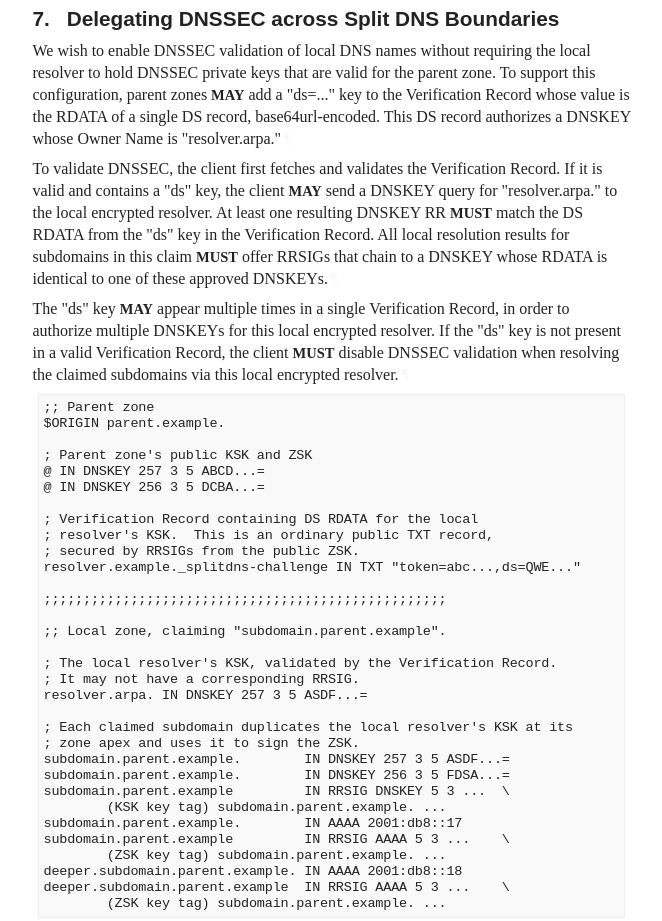
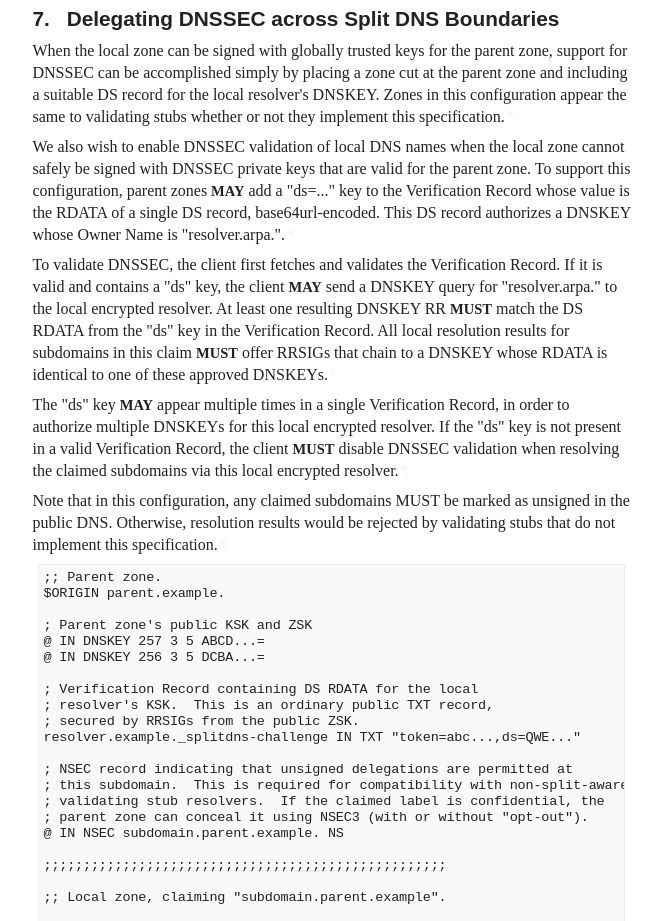
Before and after one commit to ietf-wg-add/draft-ietf-add-split-horizon-authority, a plain HTML site: page bemasc-dnssec-tweaks/draft-ietf-add-split-horizon-authority.html in a window 1280 px wide. Shown: the part 5860-6781 px from the top of the page, without its empty margins (92-754 px from the left). Drawn offline with Linux system fonts and the light colour scheme; a web font is replaced by a local one.

Commit message:
Script updating gh-pages from 7ef9724. [ci skip]

```diff
--- a/bemasc-dnssec-tweaks/draft-ietf-add-split-horizon-authority.html
+++ b/bemasc-dnssec-tweaks/draft-ietf-add-split-horizon-authority.html
@@ -1618,28 +1618,36 @@ svg :is([fill="white"], [fill^="#fff"]) {
       <h2 id="name-delegating-dnssec-across-sp">
 <a href="#section-7" class="section-number selfRef">7. </a><a href="#name-delegating-dnssec-across-sp" class="section-name selfRef">Delegating DNSSEC across Split DNS Boundaries</a>
       </h2>
-<p id="section-7-1">We wish to enable DNSSEC validation of local DNS names without requiring
-      the local resolver to hold DNSSEC private keys that are valid for the parent
+<p id="section-7-1">When the local zone can be signed with globally trusted keys for the parent
+      zone, support for DNSSEC can be accomplished simply by placing a zone cut at
+      the parent zone and including a suitable DS record for the local resolver's
+      DNSKEY.  Zones in this configuration appear the same to validating stubs whether
+      or not they implement this specification.<a href="#section-7-1" class="pilcrow">¶</a></p>
+<p id="section-7-2">We also wish to enable DNSSEC validation of local DNS names when the local
+      zone cannot safely be signed with DNSSEC private keys that are valid for the parent
       zone.  To support this configuration, parent zones <span class="bcp14">MAY</span> add a
       "ds=..." key to the Verification Record whose value is the RDATA of a single
       DS record, base64url-encoded. This DS record authorizes a DNSKEY whose Owner
-      Name is "resolver.arpa."<a href="#section-7-1" class="pilcrow">¶</a></p>
-<p id="section-7-2">To validate DNSSEC, the client first fetches and validates the Verification
+      Name is "resolver.arpa.".<a href="#section-7-2" class="pilcrow">¶</a></p>
+<p id="section-7-3">To validate DNSSEC, the client first fetches and validates the Verification
       Record.  If it is valid and contains a "ds" key, the client <span class="bcp14">MAY</span>
       send a DNSKEY query for "resolver.arpa." to the local encrypted resolver.
       At least one resulting DNSKEY RR <span class="bcp14">MUST</span> match the DS RDATA from
       the "ds" key in the Verification Record. All local resolution results for
       subdomains in this claim <span class="bcp14">MUST</span> offer RRSIGs that chain to a
-      DNSKEY whose RDATA is identical to one of these approved DNSKEYs.<a href="#section-7-2" class="pilcrow">¶</a></p>
-<p id="section-7-3">The "ds" key <span class="bcp14">MAY</span> appear multiple
+      DNSKEY whose RDATA is identical to one of these approved DNSKEYs.<a href="#section-7-3" class="pilcrow">¶</a></p>
+<p id="section-7-4">The "ds" key <span class="bcp14">MAY</span> appear multiple
       times in a single Verification Record, in order to authorize multiple DNSKEYs
       for this local encrypted resolver.  If the "ds" key is not present in a valid
       Verification Record, the client <span class="bcp14">MUST</span> disable DNSSEC validation
-      when resolving the claimed subdomains via this local encrypted resolver.<a href="#section-7-3" class="pilcrow">¶</a></p>
+      when resolving the claimed subdomains via this local encrypted resolver.<a href="#section-7-4" class="pilcrow">¶</a></p>
+<p id="section-7-5">Note that in this configuration, any claimed subdomains MUST be marked as
+      unsigned in the public DNS.  Otherwise, resolution results would be rejected
+      by validating stubs that do not implement this specification.<a href="#section-7-5" class="pilcrow">¶</a></p>
 <span id="name-example-use-of-ds"></span><figure id="figure-1">
-        <div class="sourcecode" id="section-7-4.1">
+        <div class="sourcecode" id="section-7-6.1">
 <pre>
-;; Parent zone
+;; Parent zone.
 $ORIGIN parent.example.
 
 ; Parent zone's public KSK and ZSK
@@ -1650,6 +1658,12 @@ $ORIGIN parent.example.
 ; resolver's KSK.  This is an ordinary public TXT record,
 ; secured by RRSIGs from the public ZSK.
 resolver.example._splitdns-challenge IN TXT "token=abc...,ds=QWE..."
+
+; NSEC record indicating that unsigned delegations are permitted at
+; this subdomain.  This is required for compatibility with non-split-aware
+; validating stub resolvers.  If the claimed label is confidential, the
+; parent zone can conceal it using NSEC3 (with or without "opt-out").
+@ IN NSEC subdomain.parent.example. NS
 
 ;;;;;;;;;;;;;;;;;;;;;;;;;;;;;;;;;;;;;;;;;;;;;;;;;;;
 
```
Also changed, not shown: bemasc-dnssec-tweaks/draft-ietf-add-split-horizon-authority.txt.
